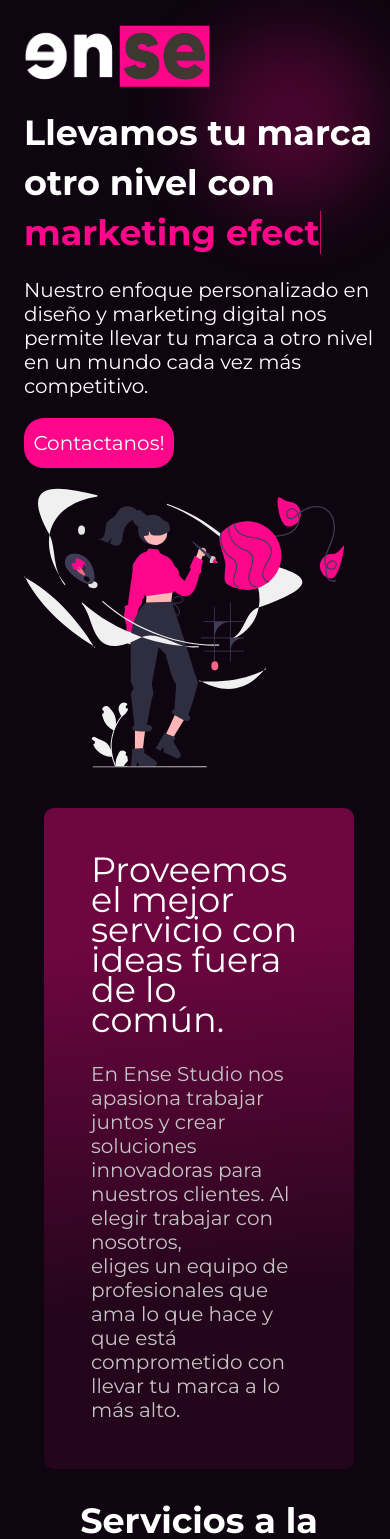
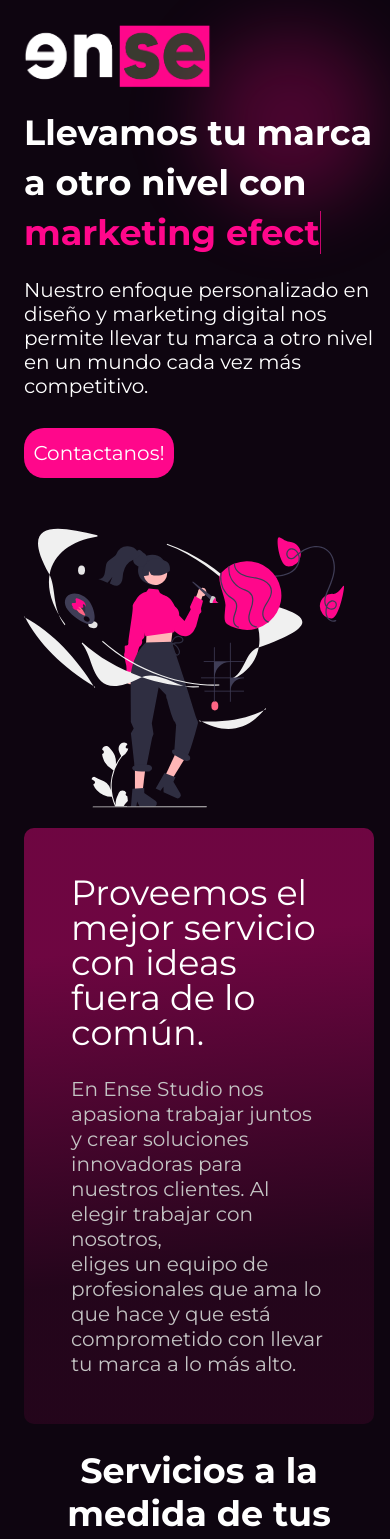
Before and after one commit to DiegoEDG/ense-landing, a Next.js app: page / in a window 390 px wide. Shown: the top 1539 px of the page. Built offline with nearby package versions, Linux system fonts and the light colour scheme.

Commit message:
STYLE: Mobile Style adjustments

```diff
--- a/src/components/CS.module.css
+++ b/src/components/CS.module.css
@@ -49,8 +49,9 @@
 
 .img {
 	border-top: 1px solid #514953;
+	border-radius: 25px 25px 0px 0px;
+	border: 1px solid #514953;
 	border-bottom: none;
-	border-radius: 25px 25px 0px 0px;
 }
 
 .cardTitle {
@@ -93,14 +94,13 @@
 		width: 350px;
 		height: auto;
 		overflow: hidden;
-
 	}
 
 	.title {
 		width: 350px;
 		height: auto;
 		font-size: 35px;
-		margin: 10px 0px;
+		margin: 25px 0px 25px;
 	}
 
 	.backgroundElipse {
@@ -109,22 +109,21 @@
 
 	.cards {
 		width: 350px;
-		height:auto;
+		height: auto;
 		margin-bottom: 20px;
 		border-radius: 25px 25px 0px 0px;
 		border: 1px solid #514953;
 		border-top: none;
 	}
 
-	.img{
+	.img {
 		width: 350px;
 		height: 370px;
-		object-fit:fill;
+		object-fit: fill;
 		border: 1px solid #514953;
 		border-bottom: none;
 		border-radius: 25px 25px 0px 0px;
 		background: #16061c;
-
 	}
 
 	.cardTitle {
@@ -137,7 +136,6 @@
 		line-height: 22px;
 		margin: 0px 10px;
 		padding: 15px;
-
 	}
 
 	.link {
@@ -148,6 +146,5 @@
 		margin-top: 30px;
 		margin-bottom: 25px;
 		padding: 15px;
-
 	}
 }
--- a/src/components/Call.module.css
+++ b/src/components/Call.module.css
@@ -63,7 +63,7 @@
 	.cta {
 		width: 350px;
 		height: auto;
-		padding: 20px;
+		padding: 0px;
 	}
 
 	.background {
@@ -77,7 +77,7 @@
 		width: 100%;
 		height: auto;
 		font-size: 35px;
-		line-height: 30px;
+		line-height: 35px;
 	}
 
 	.paragraphButton {
@@ -92,7 +92,7 @@
 		width: 100%;
 		height: auto;
 		font-size: 20px;
-		line-height: 24px;
+		line-height: 25px;
 	}
 
 	.link {
--- a/src/components/Hero.module.css
+++ b/src/components/Hero.module.css
@@ -66,7 +66,7 @@
 	.text {
 		font-size: 35px;
 		line-height: 50px;
-		width: 390px;
+		width: 370px;
 	}
 
 	.textRed {
@@ -77,9 +77,11 @@
 	.paragraph {
 		font-size: 20px;
 		margin-top: 20px;
+		margin-bottom: 30px;
 	}
 
 	.cta {
+		margin-bottom: 30px;
 		width: 150px;
 		height: 50px;
 		font-size: 20px;
@@ -158,23 +160,23 @@
 	}
 	16.1538%,
 	17.3077% {
-		content: 'diseños increi';
+		content: 'diseños increí';
 	}
 	17.3077%,
 	18.4615% {
-		content: 'diseños increib';
+		content: 'diseños increíb';
 	}
 	18.4615%,
 	19.6154% {
-		content: 'diseños increibl';
+		content: 'diseños increíbl';
 	}
 	19.6154%,
 	20.7692% {
-		content: 'diseños increible';
+		content: 'diseños increíble';
 	}
 	20.7692%,
 	21.9231% {
-		content: 'diseños increibles';
+		content: 'diseños increíbles';
 	}
 
 	31.9231%,
--- a/src/components/Services.module.css
+++ b/src/components/Services.module.css
@@ -66,7 +66,7 @@
 @media only screen and (max-width: 600px) {
 	.title {
 		font-size: 35px;
-		margin: 10px 0px;
+		margin: 25px 0px 25px;
 		width: 350px;
 	}
 
```
